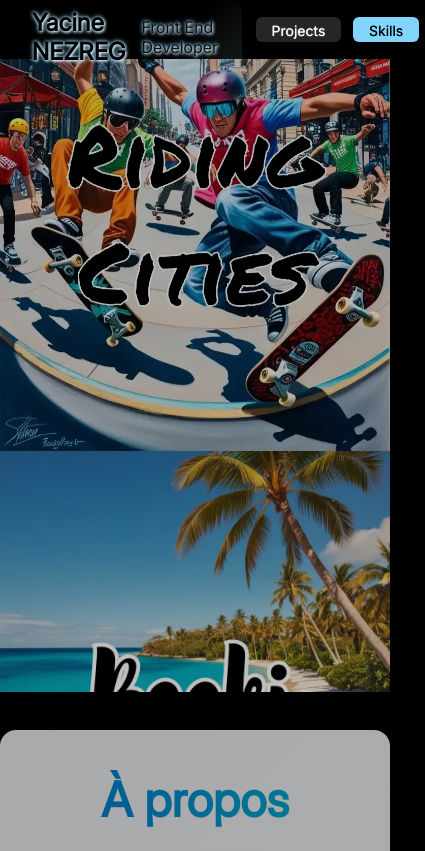
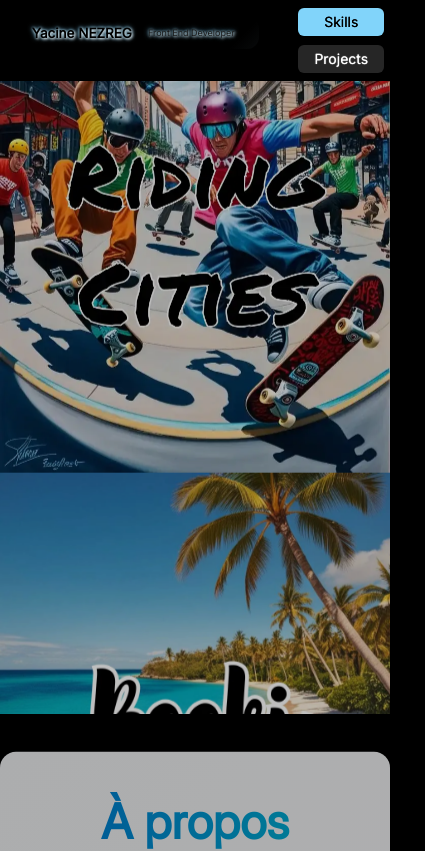
Before and after one commit to Koryas57/P12-my-portfolio, a React (Vite) app: page / in a window 390 px wide. Shown: the top 851 px of the page, 425 px wide, since content can reach past the window. Built offline with nearby package versions, Linux system fonts and the light colour scheme; no server answers.

Commit message:
style: ensure perfect responsiveness across all pages down to 320px

```diff
--- a/src/components/Footer/Footer.scss
+++ b/src/components/Footer/Footer.scss
@@ -12,6 +12,11 @@
   gap: 2vw;
   padding: 3vw 2vw 1vw;
   flex-wrap: wrap;
+  @media (max-width: 425px) {
+    justify-content: space-evenly;
+    gap: 10vw;
+    padding: 3vh 10vw 1vh;
+  }
 }
 
 .logo {
--- a/src/components/Navigation/Navigation.scss
+++ b/src/components/Navigation/Navigation.scss
@@ -1,11 +1,11 @@
 .navigation {
-  height: 7vh;
   width: 100%;
   display: flex;
   justify-content: space-between;
   position: sticky;
   top: -2px;
   z-index: 1000;
+  padding: 1vh 0;
   margin: 0 auto;
   background-color: #00000099;
   color: #ffffff;
@@ -32,6 +32,10 @@
     transition: all 0.8s ease;
     animation: slideInBounce 2.5s cubic-bezier(0.25, 0.1, 0.28, 1.14) forwards,
       gradientFlow 11s cubic-bezier(0.19, 1, 0.22, 1) infinite;
+    @media (max-width: 425px) {
+      margin-top: 1vh;
+      font-size: xx-small;
+    }
 
     h1 {
       color: white;
@@ -53,7 +57,14 @@
   &-links {
     display: flex;
     justify-content: space-between;
-    padding: 2vh 0;
+    padding: 2vh 5vw 2vh 0;
+    @media (max-width: 425px) {
+      display: flex;
+      gap: 1vh;
+      flex-direction: column-reverse;
+      text-align: center;
+      padding: 0;
+    }
 
     a {
       margin: 0 1.5vw;
--- a/src/pages/ProjectList/ProjectsList.tsx
+++ b/src/pages/ProjectList/ProjectsList.tsx
@@ -10,70 +10,70 @@ export const ProjectsList: React.FC = () => {
       projectName: 'Riding Cities',
       summary: 'Participation à la conception d’une interface utilisateur en collaboration avec une équipe de designers via Figma. J’ai travaillé à la fois sur la compréhension et l\'application de la maquette, garantissant que chaque élément de l’interface respecte l’esthétique et la logique souhaitées par l’équipe de design. Cet exercice m’a permis de développer ma capacité à interpréter des directives de design précises et à travailler de manière fluide avec les designers pour un résultat optimal.',
       skills: 'Maîtrise de la collaboration interdisciplinaire, Excellente compréhension de la mise en œuvre de maquettes, Précision avec Figma',
-      imageSrc: 'src/assets/images/RidingCities.png',
+      imageSrc: 'src/assets/images/RidingCities.webp',
       link: 'https://riding-cities.com'
     },
     {
       projectName: 'Booki',
       summary: 'Réalisation d’un site web responsive en utilisant une approche mobile-first et Flexbox. Ce projet m’a appris à structurer un site pour qu\'il s’adapte de manière fluide à tous les appareils et résolutions, en gardant une lisibilité et une ergonomie constantes. L’accent mis sur la maquette a renforcé ma précision et mon souci du détail, éléments essentiels pour une expérience utilisateur de qualité.',
       skills: 'Responsive design, Expertise en Flexbox, Approche mobile-first pour expérience utilisateur optimisée',
-      imageSrc: 'src/assets/images/Booki.png',
+      imageSrc: 'src/assets/images/Booki.webp',
       link: 'https://booki.com'
     },
     {
       projectName: 'Ohmyfood',
       summary: 'Création d’une interface utilisateur mobile-first avec SASS, avec une gestion minutieuse des animations pour améliorer l\'expérience utilisateur. La mise en place d\'un code source organisé et documenté sous Git m\'a permis de développer une bonne compréhension de la gestion de version en équipe. Ce projet a affiné mes compétences dans les styles avancés et la conception dynamique d\'interfaces.',
       skills: 'SASS avancé, Animations dynamiques, Gestion professionnelle de version avec Git',
-      imageSrc: 'src/assets/images/Ohmyfood.png',
+      imageSrc: 'src/assets/images/Ohmyfood.webp',
       link: 'https://ohmyfood.com'
     },
     {
       projectName: 'Print it',
       summary: 'Première immersion dans la programmation JavaScript, où j’ai appris à structurer du code de manière logique et modulaire. J\'ai appliqué des concepts fondamentaux pour gérer des interactions simples et rendre l\'interface plus interactive. Ce projet a posé les bases de ma compréhension en JavaScript, me permettant de renforcer mes compétences en développement.',
       skills: 'Bases solides en JavaScript, Structuration de code modulaire, Premières interactions utilisateur dynamiques',
-      imageSrc: 'src/assets/images/PrintIt.png',
+      imageSrc: 'src/assets/images/PrintIt.webp',
       link: 'https://print-it.com'
     },
     {
       projectName: 'Sophie Bluel Architecte d’intérieur',
       summary: 'Développement d’une interface interactive en manipulant le DOM et en intégrant des écouteurs d\'événements pour des réponses dynamiques aux actions des utilisateurs. J\'ai également intégré des appels API pour la récupération de données en temps réel, documentés via Swagger. Ce projet m’a permis de développer une expertise dans la manipulation directe du DOM et la gestion des flux de données.',
       skills: 'Maîtrise du DOM, Implémentation d\'événements dynamiques, Intégration d\'API REST avec Swagger',
-      imageSrc: 'src/assets/images/SophieBluel.png',
+      imageSrc: 'src/assets/images/SophieBluel.webp',
       link: 'https://sophie-bluel.com'
     },
     {
       projectName: 'Kasa',
       summary: 'Création d’une application web de location immobilière utilisant Vite, React et TypeScript. Ce projet m\'a permis d\'acquérir une solide expérience en développement front-end moderne, incluant la gestion de routes avec React Router et l’utilisation de TypeScript pour renforcer la fiabilité du code. J’ai également intégré une approche modulaire pour une maintenance et une évolutivité optimales.',
       skills: 'Vite et React pour performance accrue, Fiabilité et sécurité avec TypeScript, Gestion des routes avec React Router',
-      imageSrc: 'src/assets/images/Kasa.png',
+      imageSrc: 'src/assets/images/Kasa.webp',
       link: 'https://koryas57.github.io/P7_Kasa/'
     },
     {
       projectName: 'Nina Carducci Photographe',
       summary: 'Optimisation de la performance, de l\'accessibilité et du SEO pour un site de photographe, atteignant le score parfait dans Lighthouse (100/100/100). J\'ai mis en place des pratiques modernes d\'optimisation pour réduire les temps de chargement et maximiser l’expérience utilisateur, tout en assurant une accessibilité complète. Ce projet m’a permis de renforcer mes compétences en matière de performance et d\'accessibilité, essentielles pour des sites orientés utilisateur.',
       skills: 'Optimisation avancée SEO et performance, Amélioration de l\'accessibilité (a11y), Standards élevés avec Lighthouse',
-      imageSrc: 'src/assets/images/NinaCarducci.png',
+      imageSrc: 'src/assets/images/NinaCarducci.webp',
       link: 'https://nina-carducci.com'
     },
     {
       projectName: '724 Events',
       summary: 'Développement et test d\'un système complexe incluant des tests unitaires et fonctionnels pour garantir la fiabilité du code. J\'ai travaillé avec des outils de debugging avancés et documenté les procédures dans un cahier de recettes. L’utilisation de React Dev Tools m’a permis de maintenir une application performante et réactive, en répondant aux exigences strictes de qualité et de maintenance en production.',
       skills: 'Tests unitaires et fonctionnels, Expertise en debugging avancé, Contrôle qualité avec React Dev Tools',
-      imageSrc: 'src/assets/images/724Events.png',
+      imageSrc: 'src/assets/images/724Events.webp',
       link: 'https://724-events.com'
     },
     {
       projectName: 'Argent Bank',
       summary: 'Application avancée avec Redux pour la gestion de l’état et intégration d’API REST via Axios en TypeScript. J\'ai structuré l’architecture de l\'application en fonction des meilleures pratiques de Redux, permettant une gestion efficace des données. Ce projet m’a formé à la manipulation de données en temps réel et m’a permis de renforcer mes compétences en TypeScript et en intégration d’API.',
       skills: 'Maîtrise avancée de Redux, Intégration d\'API REST sécurisée, Programmation TypeScript',
-      imageSrc: 'src/assets/images/ArgentBank.png',
+      imageSrc: 'src/assets/images/ArgentBank.webp',
       link: 'https://argent-bank.com'
     },
     {
       projectName: 'Qwenta Project',
       summary: 'Responsable de la rédaction des spécifications techniques d’un projet web, j\'ai dû décomposer les besoins fonctionnels du client en tâches concrètes pour le développement. Après avoir analysé les besoins clients puis proposé des solutions techinques, j\’ai également assuré la veille technologique ainsi que la mise en place d\'outils de gestion de projet, tels qu\'un Kanban via Notion, des topics Feedly, dans le but de partager des analyses et documents avec l’équipe pour garantir l\'alignement du projet. Ce projet m\'a permis de développer des compétences en gestion de projet et en communication technique, essentielles dans un environnement collaboratif.',
       skills: 'Spécifications techniques détaillées, Veille technologique, Kanban, Méthodologie Agile, Communication technique et veille stratégique',
-      imageSrc: 'src/assets/images/Qwenta.png',
+      imageSrc: 'src/assets/images/Qwenta.webp',
       link: 'https://noiseless-year-64d.notion.site/63ce1afcaf56431aaf58e19d162263ae?v=e69df8cbb5fe4a07903b93af91596a26'
     }
 ];
```
